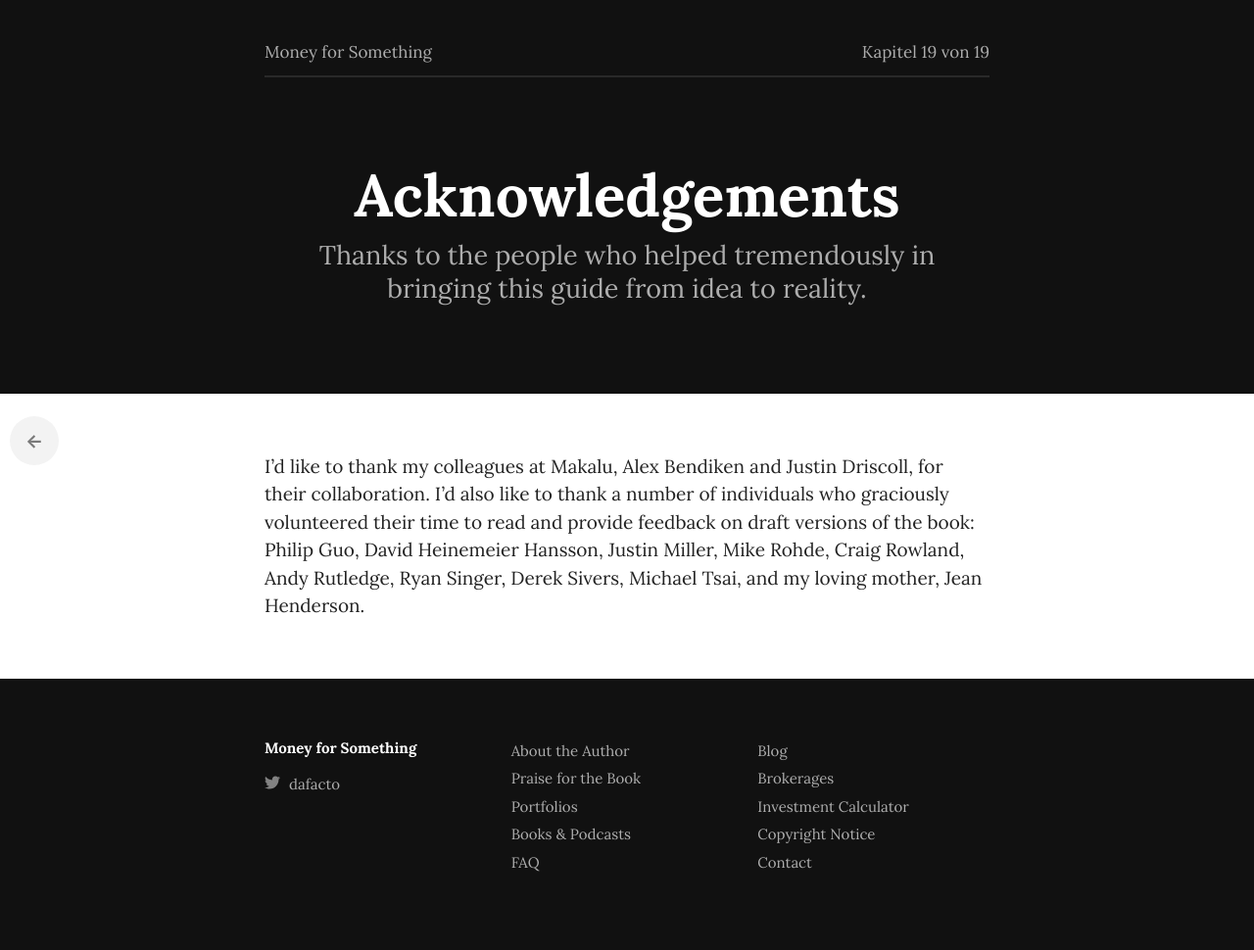
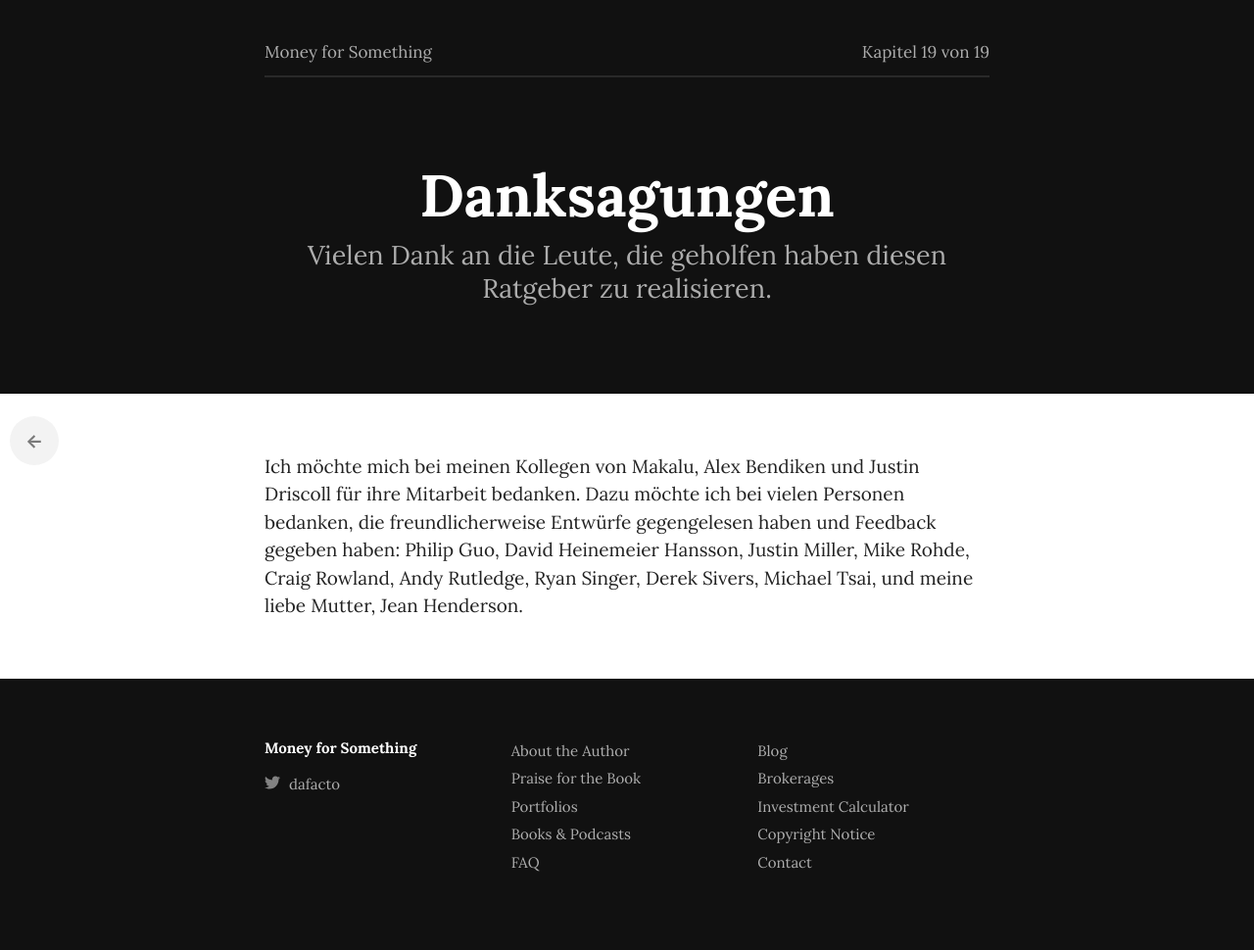
Before and after one commit to dafacto/moneyforsomething-de, a Jekyll site: the page built from _chapters/19_acknowledgements.md, in a window 1280 px wide. Shown: the whole page at 98% size. Built offline with Jekyll 4.4.1, drawn with Linux system fonts in a browser that asks for light colours; some web fonts are replaced; a script that is not in the unit is left out.

Commit message:
Update 19_acknowledgements.md

```diff
--- a/_chapters/19_acknowledgements.md
+++ b/_chapters/19_acknowledgements.md
@@ -1,11 +1,11 @@
 ---
 layout: chapter
-title: Acknowledgements
+title: Danksagungen
 chapter: 19
 permalink: /book/acknowledgements/
 img_header: header-21.png
 img_footer:
-intro: Thanks to the people who helped tremendously in bringing this guide from idea to reality.
+intro: Vielen Dank an die Leute, die geholfen haben diesen Ratgeber zu realisieren.
 ---
 
-I’d like to thank my colleagues at Makalu, Alex Bendiken and Justin Driscoll, for their collaboration. I’d also like to thank a number of individuals who graciously volunteered their time to read and provide feedback on draft versions of the book: Philip Guo, David Heinemeier Hansson, Justin Miller, Mike Rohde, Craig Rowland, Andy Rutledge, Ryan Singer, Derek Sivers, Michael Tsai, and my loving mother, Jean Henderson.
+Ich möchte mich bei meinen Kollegen von Makalu, Alex Bendiken und Justin Driscoll für ihre Mitarbeit bedanken. Dazu möchte ich bei vielen Personen bedanken, die freundlicherweise Entwürfe gegengelesen haben und Feedback gegeben haben: Philip Guo, David Heinemeier Hansson, Justin Miller, Mike Rohde, Craig Rowland, Andy Rutledge, Ryan Singer, Derek Sivers, Michael Tsai, und meine liebe Mutter, Jean Henderson.
```
